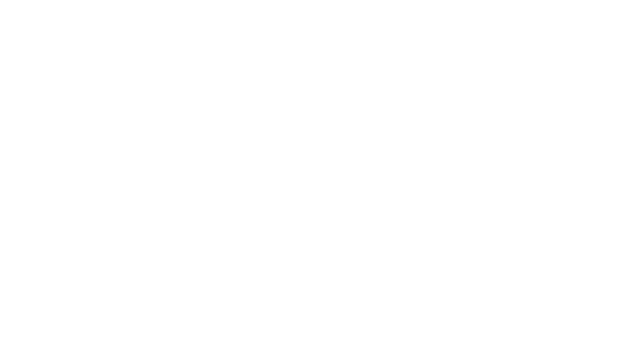
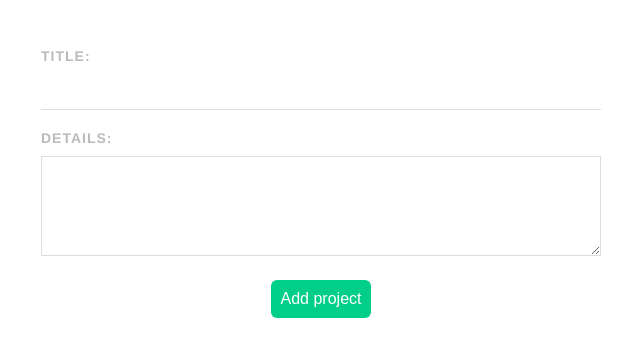
Before and after one commit to alexrem1/Vue3Firebase, a Vue app in the folder Projects/project-planner/: page /add in a window 1280 px wide. Before the commit this address had no page. Shown: the top 356 px of the page, without its empty margins (319-959 px from the left). Built offline with nearby package versions, Linux system fonts and the light colour scheme.

Commit message:
Project planner - new project form

```diff
--- a/Projects/project-planner/src/router/index.js
+++ b/Projects/project-planner/src/router/index.js
@@ -1,11 +1,17 @@
 import { createRouter, createWebHistory } from "vue-router";
 import Home from "../views/Home.vue";
+import AddProject from "../views/AddProject.vue";
 
 const routes = [
   {
     path: "/",
     name: "Home",
     component: Home,
+  },
+  {
+    path: "/add",
+    name: "AddProject",
+    component: AddProject,
   },
 ];
 
--- /dev/null
+++ b/Projects/project-planner/src/views/AddProject.vue
@@ -0,0 +1,66 @@
+<template>
+  <form @submit.prevent="handleSubmit">
+    <label>Title:</label>
+    <input type="text" v-model="title" required />
+    <label>Details:</label>
+    <textarea v-model="details" required></textarea>
+    <button>Add project</button>
+  </form>
+</template>
+
+<script>
+export default {
+  data() {
+    return {
+      title: "",
+      details: "",
+    };
+  },
+  methods: {
+    handleSubmit() {
+      console.log(this.title, this.details);
+    },
+  },
+};
+</script>
+
+<style>
+form {
+  background: white;
+  padding: 20px;
+  border-radius: 10px;
+}
+label {
+  display: block;
+  color: #bbb;
+  text-transform: uppercase;
+  font-size: 14px;
+  font-weight: bold;
+  letter-spacing: 1px;
+  margin: 20px 0 10px 0;
+}
+input {
+  padding: 10px;
+  border: 0;
+  border-bottom: 1px solid #ddd;
+  width: 100%;
+  box-sizing: border-box;
+}
+textarea {
+  border: 1px solid #ddd;
+  padding: 10px;
+  width: 100%;
+  box-sizing: border-box;
+  height: 100px;
+}
+form button {
+  display: block;
+  margin: 20px auto 0;
+  background: #00ce89;
+  color: white;
+  padding: 10px;
+  border: 0;
+  border-radius: 6px;
+  font-size: 16px;
+}
+</style>
```
